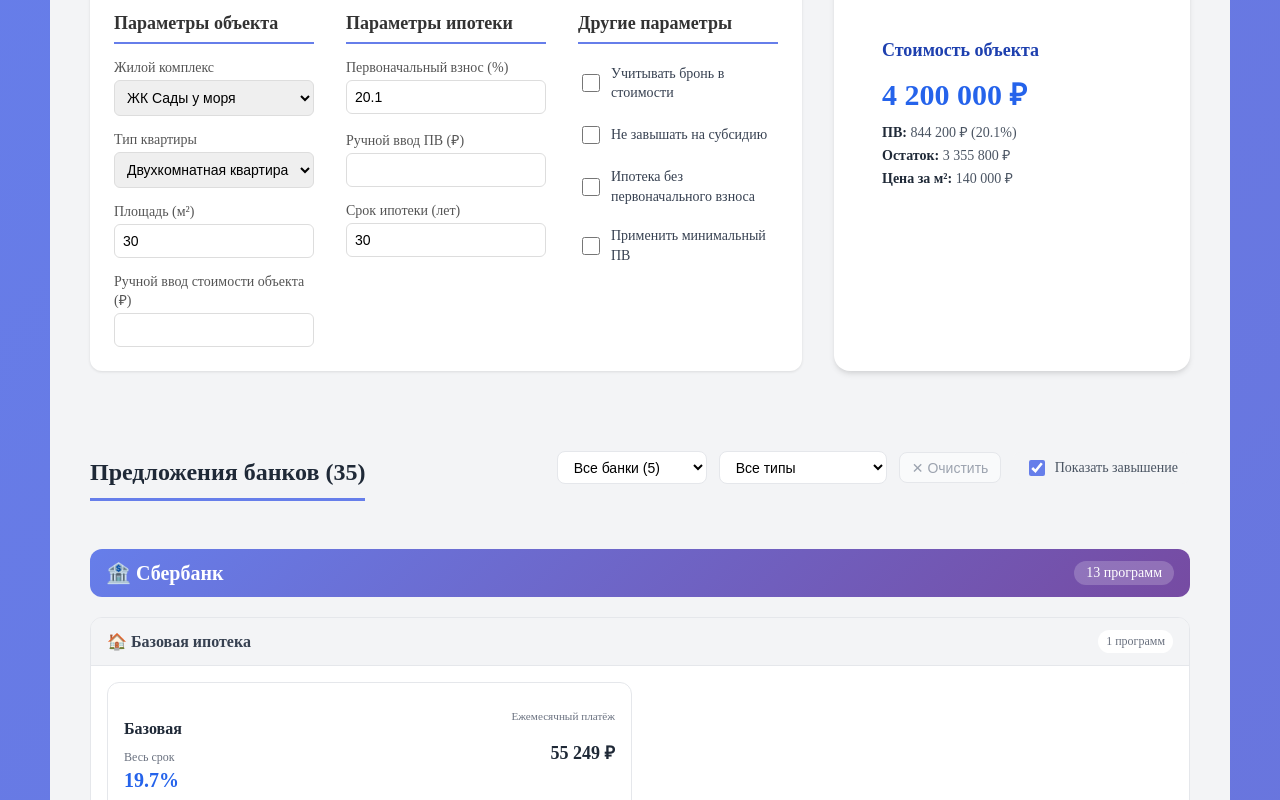
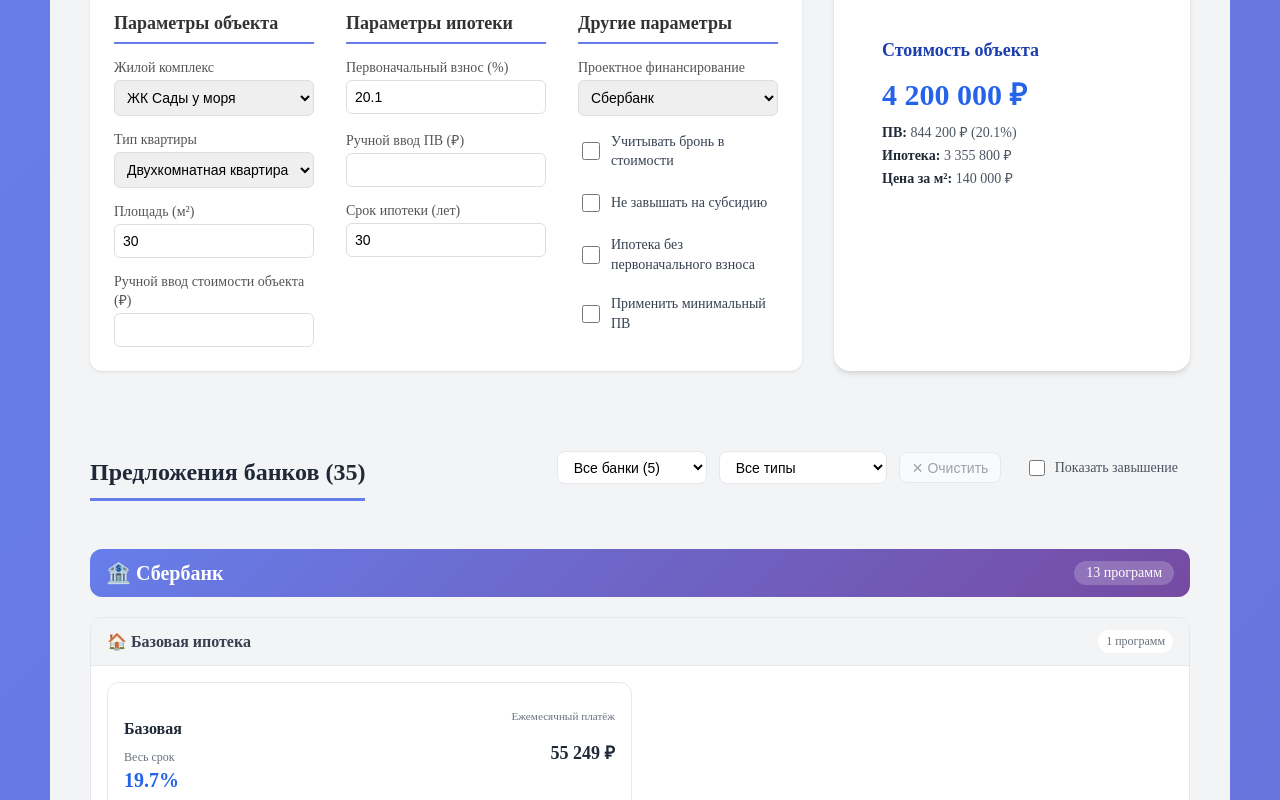
Before and after one commit to simonenkonikita/calc, a React (Vite) app: page /calculator in a window 1280 px wide. Shown: the part 260-1060 px from the top of the page. Built offline with nearby package versions, Linux system fonts and the light colour scheme.

Commit message:
Добавлна логика поля ПВ в %, минимальное значение 20,1

```diff
--- a/src/hooks/calculateAllBankPrograms.tsx
+++ b/src/hooks/calculateAllBankPrograms.tsx
@@ -6,6 +6,7 @@ export const calculateAllBankPrograms = (
   objectCost: number,
   downPayment: number,
   remainingAmount: number, // Добавлен параметр
+  loanTermYears: number,
   downPaymentPercent: number, // Добавлен параметр
   bankOffers: BankOffer[],
   variables: Variables,
@@ -38,6 +39,7 @@ export const calculateAllBankPrograms = (
         downPayment,
         remainingAmount,
         downPaymentPercent,
+        loanTermYears,
         offer,
         variables,
         noSubsidyInflate,
--- a/src/hooks/calculateBankProgram.tsx
+++ b/src/hooks/calculateBankProgram.tsx
@@ -1,3 +1,4 @@
+import { DEFAULT_MIN_PV_PERCENT } from "../utils/constants";
 import { BankOffer, Variables, BankProgramResult } from "../utils/types";
 import { calculateContractAmount } from "./calculateContractAmount";
 import { calculateMonthlyPayment } from "./calculateMonthlyPayment";
@@ -7,7 +8,8 @@ export const calculateBankProgram = (
   objectCost: number, // $B$7 - стоимость объекта
   downPayment: number, // $B$13 - получивщаяся сумма ПВ от стоимость объекта
   remainingAmount: number, // $B$14 - сумма ипотеки (objectCost - downPayment)
-  userDownPaymentPercent: number, // $B$8 - процент ПВ из формы
+  userDownPaymentPercent: number, // сумма ПВ в %
+  loanTermYears: number, // $B$8 - процент ПВ из формы
   bankOffer: BankOffer,
   variables: Variables,
   noSubsidyInflate: boolean, // $L$9 - не завышать на субсидию
@@ -34,13 +36,15 @@ export const calculateBankProgram = (
   let downPaymentAmount: number;
   let ownFunds: number;
 
-  const userDesiredDownPayment = objectCost * (userDownPaymentPercent / 100);
+  const userDesiredDownPayment = objectCost * (userDownPaymentPercent / 100); // ПВ от стоимости объекта в указанных %
   const downPaymentFromContract =
-    contractAmount * (userDownPaymentPercent / 100);
+    contractAmount * (userDownPaymentPercent / 100); //  ПВ от найденой суммы в договоре
 
   // Cуммы ПВ
   if (downPayment < userDesiredDownPayment) {
     downPaymentAmount = contractAmount * (userDownPaymentPercent / 100);
+  } else if (downPayment >= userDesiredDownPayment) {
+    downPaymentAmount = contractAmount * (DEFAULT_MIN_PV_PERCENT / 100);
   } else if (downPayment >= downPaymentFromContract) {
     downPaymentAmount = downPayment;
   } else {
@@ -98,11 +102,17 @@ export const calculateBankProgram = (
     developerAccount = contractAmount - subsidyAmount;
   }
 
+  // Срок ипотеки
+  const loanTermMonths =
+    bankOffer.type === "short"
+      ? bankOffer.durationMonths || 12 // для коротких программ - фиксированный срок
+      : loanTermYears * 12; // для всех остальных - из поля "Срок ипотеки"
+
   // 10. Ежемесячный платеж (аннуитетный)
   const monthlyPayment = calculateMonthlyPayment(
     mortgageAmount,
     bankOffer.rate,
-    bankOffer.durationMonths || 360, // если не указан срок, то 30 лет
+    loanTermMonths, // если не указан срок, то 30 лет
   );
 
   return {
@@ -110,7 +120,7 @@ export const calculateBankProgram = (
     program: bankOffer.program,
     type: bankOffer.type,
     rate: bankOffer.rate,
-    durationMonths: bankOffer.durationMonths,
+    durationMonths: loanTermMonths,
     monthlyPayment: Math.ceil(monthlyPayment),
     overstatement: Math.ceil(overstatement),
     contractAmount: Math.ceil(contractAmount),
--- a/src/hooks/calculateContractAmount.tsx
+++ b/src/hooks/calculateContractAmount.tsx
@@ -10,7 +10,7 @@ export const calculateContractAmount = (
   bankOffer: BankOffer,
   variables: Variables,
   noSubsidyInflate: boolean, // $L$9 - не завышать на субсидию
-  mortgageWithoutDownPayment: boolean, // $L$10 - ипотека без ПВ
+  mortgageWithoutDownPayment: boolean /*  */, // $L$10 - ипотека без ПВ
   applyMinDownPayment: boolean, // $L$11 - применить мин ПВ
 ): number => {
   const coefficients = calculateBankCoefficients(bankOffer);
--- a/src/hooks/calculateFullMortgage.tsx
+++ b/src/hooks/calculateFullMortgage.tsx
@@ -47,6 +47,8 @@ export const calculateFullMortgage = (
   // 3. Остаток от стоимости
   const remainingAmount = objectCost - downPayment;
 
+  const loanTermYears = formData.loanTerm || 30; // ← получаем срок из формы
+
   // 4. Расчет для каждого банка
   const bankResults: BankProgramResult[] = [];
 
@@ -57,6 +59,7 @@ export const calculateFullMortgage = (
         downPayment,
         remainingAmount,
         formData.downPaymentPercent,
+        loanTermYears,
         offer,
         variables,
         formData.noSubsidyInflate,
--- a/src/hooks/calculateMonthlyPayment.tsx
+++ b/src/hooks/calculateMonthlyPayment.tsx
@@ -4,14 +4,27 @@ export const calculateMonthlyPayment = (
   annualRate: number,
   months: number,
 ): number => {
-  if (annualRate === 0 || loanAmount === 0) {
+  // Проверка на корректность данных
+  if (loanAmount <= 0 || months <= 0) {
     return 0;
   }
 
+  // Если ставка 0%, возвращаем просто деление суммы на срок
+  if (annualRate === 0) {
+    return loanAmount / months;
+  }
+
   const monthlyRate = annualRate / 100 / 12;
-  const annuityCoefficient =
-    (monthlyRate * Math.pow(1 + monthlyRate, months)) /
-    (Math.pow(1 + monthlyRate, months) - 1);
+
+  // Защита от очень больших чисел
+  const powerFactor = Math.pow(1 + monthlyRate, months);
+
+  if (powerFactor === Infinity) {
+    console.warn("Слишком большой срок или ставка для расчёта");
+    return 0;
+  }
+
+  const annuityCoefficient = (monthlyRate * powerFactor) / (powerFactor - 1);
 
   return loanAmount * annuityCoefficient;
 };
--- a/src/hooks/useMortgageCalculations.tsx
+++ b/src/hooks/useMortgageCalculations.tsx
@@ -23,7 +23,7 @@ const getPricePerSquareMeter = (
   // Если нет данных, возвращаем значение по умолчанию
   if (!complexName || !apartmentType) {
     console.warn("Не указан ЖК или тип квартиры");
-    return 140000;
+    return PRICE_PER_SQUARE_METER_DEFAULT;
   }
 
   const found = housingPrices.find(
@@ -49,6 +49,7 @@ export const useMortgageCalculator = () => {
     downPaymentPercent: 20.1,
     manualDownPayment: 0,
     loanTerm: DEFAULT_LOAN_TERM_YEARS,
+    projectFinancingBank: "Сбербанк",
     noSubsidyInflate: false,
     mortgageWithoutDownPayment: false,
     applyMinDownPayment: false,
--- a/src/pages/MortgageCalculator/FormSection/FormSection.tsx
+++ b/src/pages/MortgageCalculator/FormSection/FormSection.tsx
@@ -4,13 +4,13 @@ import type { CalculatorFormData } from "../../../utils/types";
 import { housingPrices } from "../../../data/calculatorData";
 import "./FormSection.css";
 import {
-  DEFAULT_LOAN_TERM_YEARS,
   MAX_AREA,
   MAX_DOWN_PAYMENT_PERCENT,
   MAX_LOAN_TERM,
   MIN_AREA,
   MIN_DOWN_PAYMENT_PERCENT,
   MIN_LOAN_TERM,
+  PROJECT_FINANCING_BANKS,
 } from "../../../utils/constants";
 
 interface FormSectionProps {
@@ -25,20 +25,51 @@ export const FormSection: React.FC<FormSectionProps> = ({
   formData,
   onInputChange,
 }) => {
-  // Список ЖК для выбора (уникальные значения из housingPrices)
   const complexes = Array.from(
     new Set(housingPrices.map((item) => item.complexName)),
   );
 
-  // Функция для получения типов квартир из данных
   const getApartmentTypes = (complex: string): string[] => {
     return housingPrices
       .filter((item) => item.complexName === complex)
       .map((item) => item.apartmentType);
   };
 
-  // Получаем доступные типы для выбранного ЖК
   const availableTypes = getApartmentTypes(formData.complex);
+
+  // Обработчик для поля "Первоначальный взнос"
+  const handleDownPaymentChange = (e: ChangeEvent<HTMLInputElement>) => {
+    const value = e.target.value;
+
+    // Если поле пустое, ничего не делаем (ждём onBlur)
+    if (value === "") {
+      onInputChange("downPaymentPercent", value as any);
+      return;
+    }
+
+    const numValue = Number(value);
+
+    // Если значение больше максимума - корректируем сразу
+    if (numValue > MAX_DOWN_PAYMENT_PERCENT) {
+      onInputChange("downPaymentPercent", MAX_DOWN_PAYMENT_PERCENT);
+      return;
+    }
+
+    // Для значений меньше минимума - НЕ корректируем сразу,
+    // чтобы пользователь мог ввести "30" через "3"
+    onInputChange("downPaymentPercent", numValue);
+  };
+
+  // Обработчик потери фокуса для поля "Первоначальный взнос"
+  const handleDownPaymentBlur = (e: ChangeEvent<HTMLInputElement>) => {
+    const value = e.target.value;
+
+    if (value === "" || Number(value) < MIN_DOWN_PAYMENT_PERCENT) {
+      onInputChange("downPaymentPercent", MIN_DOWN_PAYMENT_PERCENT);
+    } else if (Number(value) > MAX_DOWN_PAYMENT_PERCENT) {
+      onInputChange("downPaymentPercent", MAX_DOWN_PAYMENT_PERCENT);
+    }
+  };
 
   return (
     <div className="form-section">
@@ -129,14 +160,8 @@ export const FormSection: React.FC<FormSectionProps> = ({
                 max={MAX_DOWN_PAYMENT_PERCENT}
                 step={0.1}
                 value={formData.downPaymentPercent || ""}
-                onChange={(e: ChangeEvent<HTMLInputElement>) =>
-                  onInputChange(
-                    "downPaymentPercent",
-                    e.target.value
-                      ? Number(e.target.value)
-                      : MIN_DOWN_PAYMENT_PERCENT,
-                  )
-                }
+                onChange={handleDownPaymentChange}
+                onBlur={handleDownPaymentBlur}
               />
             </div>
 
@@ -165,9 +190,7 @@ export const FormSection: React.FC<FormSectionProps> = ({
                 onChange={(e: ChangeEvent<HTMLInputElement>) =>
                   onInputChange(
                     "loanTerm",
-                    e.target.value
-                      ? Number(e.target.value)
-                      : DEFAULT_LOAN_TERM_YEARS,
+                    e.target.value ? Number(e.target.value) : MIN_LOAN_TERM,
                   )
                 }
                 placeholder="30"
@@ -180,6 +203,22 @@ export const FormSection: React.FC<FormSectionProps> = ({
         <div className="form-block form-block-checkboxes">
           <h2>Другие параметры</h2>
           <div className="form-fields">
+            <div className="field">
+              <label>Проектное финансирование</label>
+              <select
+                value={formData.projectFinancingBank || "Сбербанк"}
+                onChange={(e: ChangeEvent<HTMLSelectElement>) =>
+                  onInputChange("projectFinancingBank", e.target.value)
+                }
+              >
+                {PROJECT_FINANCING_BANKS.map((bank) => (
+                  <option key={bank} value={bank}>
+                    {bank}
+                  </option>
+                ))}
+              </select>
+            </div>
+
             <div className="checkbox-field">
               <input
                 type="checkbox"
--- a/src/pages/MortgageCalculator/OfferBankSection/OfferBankSection.tsx
+++ b/src/pages/MortgageCalculator/OfferBankSection/OfferBankSection.tsx
@@ -51,7 +51,8 @@ export const OfferBankSection: React.FC<OfferBankSectionProps> = ({
   formatMoney,
   mortgageWithoutDownPayment = false,
 }) => {
-  const [showOverstatement, setShowOverstatement] = useState(true);
+  // По умолчанию завышение СКРЫТО
+  const [showOverstatement, setShowOverstatement] = useState(false);
   const [selectedBankFilter, setSelectedBankFilter] = useState<string>("all");
   const [selectedProgramTypeFilter, setSelectedProgramTypeFilter] =
     useState<string>("all");
@@ -290,7 +291,7 @@ export const OfferBankSection: React.FC<OfferBankSectionProps> = ({
 
                             {/* Сетка деталей - одна колонка */}
                             <div className="bank-details-list">
-                              {/* Показываем "Завышение" только если галочка включена */}
+                              {/* Показываем "Завышение" ТОЛЬКО если галочка включена */}
                               {showOverstatement && (
                                 <div className="bank-detail-item">
                                   <span className="bank-detail-label">
--- a/src/pages/MortgageCalculator/ResultsCalcSection/ResultsCalcSection.tsx
+++ b/src/pages/MortgageCalculator/ResultsCalcSection/ResultsCalcSection.tsx
@@ -5,11 +5,13 @@ import "./ResultsSection.css";
 interface ResultsCalcSectionProps {
   objectResult: ObjectCalculationResult;
   formatMoney: (amount: number) => string;
+  isManualCost?: boolean;
 }
 
 export const ResultsCalcSection: React.FC<ResultsCalcSectionProps> = ({
   objectResult,
   formatMoney,
+  isManualCost = false,
 }) => {
   return (
     <div className="results-section">
@@ -28,13 +30,16 @@ export const ResultsCalcSection: React.FC<ResultsCalcSectionProps> = ({
             %)
           </div>
           <div>
-            <strong>Остаток:</strong>{" "}
+            <strong>Ипотека:</strong>{" "}
             {formatMoney(objectResult.remainingAmount)}
           </div>
-          <div>
-            <strong>Цена за м²:</strong>{" "}
-            {formatMoney(objectResult.pricePerSquareMeter)}
-          </div>
+          {/* Показываем цену за м² только если НЕ ручной ввод */}
+          {!isManualCost && (
+            <div>
+              <strong>Цена за м²:</strong>{" "}
+              {formatMoney(objectResult.pricePerSquareMeter)}
+            </div>
+          )}
         </div>
       </div>
     </div>
--- a/src/pages/MortgageCalculator/index.tsx
+++ b/src/pages/MortgageCalculator/index.tsx
@@ -10,32 +10,64 @@ export const MortgageCalculator: React.FC = () => {
     formData,
     results,
     selectedOfferIndex,
+    isCalculating,
+    error,
     handleInputChange,
     handleSelectOffer,
     formatMoney,
   } = useMortgageCalculator();
 
+  // Проверяем, заполнен ли ручной ввод стоимости объекта
+  const isManualCost =
+    formData.manualObjectCost !== null && formData.manualObjectCost > 0;
+
   return (
     <div className="mortgage-calculator-page">
       <h1>Ипотечный калькулятор</h1>
 
-      {/* Весь блок калькулятора*/}
       <div className="calculator">
-        {/* Блок с формой*/}
         <div className="calculator-form">
           <FormSection formData={formData} onInputChange={handleInputChange} />
-          {/* Блок с цифрами для */}
-          {results && (
+
+          {!isCalculating && results && (
             <div className="results-white-card">
               <ResultsCalcSection
                 objectResult={results.objectResult}
                 formatMoney={formatMoney}
+                isManualCost={isManualCost}
               />
             </div>
           )}
+
+          {isCalculating && (
+            <div className="results-white-card loading-state">
+              <div className="loading-spinner">
+                <div className="spinner"></div>
+                <p>Расчёт ипотечных программ...</p>
+              </div>
+            </div>
+          )}
+
+          {error && !isCalculating && (
+            <div className="results-white-card error-state">
+              <div className="error-content">
+                <div className="error-icon">⚠️</div>
+                <div className="error-text">
+                  <strong>Ошибка расчёта</strong>
+                  <p>{error}</p>
+                </div>
+                <button
+                  className="error-retry-btn"
+                  onClick={() => window.location.reload()}
+                >
+                  Повторить
+                </button>
+              </div>
+            </div>
+          )}
         </div>
-        {/* Блок с Предложениями банков*/}
-        {results && (
+
+        {!isCalculating && results && results.bankResults.length > 0 && (
           <>
             <div className="section-divider" />
             <OfferBankSection
--- a/src/utils/constants.tsx
+++ b/src/utils/constants.tsx
@@ -5,10 +5,10 @@ export const PRICE_PER_SQUARE_METER_DEFAULT = 140000;
 export const MORTGAGE_WITHOUT_DOWN_PAYMENT_SURCHARGE = 10000;
 
 // ========== ЛИМИТЫ ==========
-export const MIN_AREA = 20;
+export const MIN_AREA = 1;
 export const MAX_AREA = 150;
-export const MIN_DOWN_PAYMENT_PERCENT = 5;
-export const MAX_DOWN_PAYMENT_PERCENT = 90;
+export const MIN_DOWN_PAYMENT_PERCENT = 20.1;
+export const MAX_DOWN_PAYMENT_PERCENT = 99.9;
 export const MIN_LOAN_TERM = 1;
 export const MAX_LOAN_TERM = 30;
 
@@ -20,6 +20,11 @@ export const BANK_ORDER = [
   "Совкомбанк",
   "Уралсиб",
 ];
+
+// ========== БАНКИ ДЛЯ ПРОЕКТНОГО ФИНАНСИРОВАНИЯ ==========
+export const PROJECT_FINANCING_BANKS = ["Сбербанк"] as const;
+
+export const DEFAULT_PROJECT_FINANCING_BANK = "Сбербанк";
 
 // ========== ТИПЫ ПРОГРАММ ==========
 export const PROGRAM_TYPES = {
--- a/src/utils/types.tsx
+++ b/src/utils/types.tsx
@@ -27,8 +27,9 @@ export interface CalculatorFormData {
   // Параметры ипотеки
   downPaymentPercent: number; // Значение ПВ (%)
   manualDownPayment: number; // Ввести ПВ (часть ПВ) вручную
-  loanTerm: number; // срок ипоетки
-  // Переключатели
+  loanTerm: number; // срок ипотеки
+  // Другие параметры
+  projectFinancingBank: string;
   noSubsidyInflate: boolean; // Не завышать на субсидию
   mortgageWithoutDownPayment: boolean; // Ипотека без ПВ
   applyMinDownPayment: boolean; // Применить min ПВ
```
